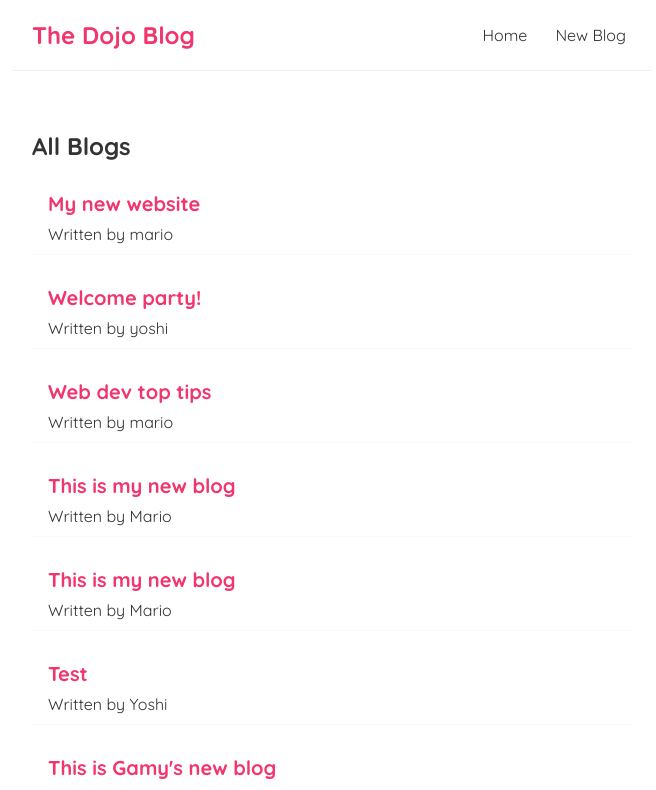
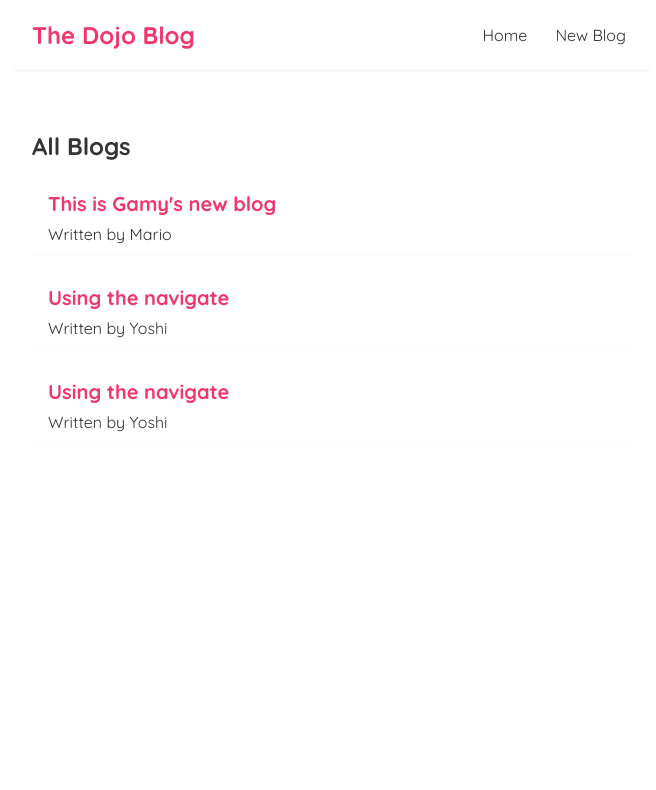
Before and after one commit to Gamygams1234/net-ninja-react-2, a React (Create React App) app: page / in a window 1280 px wide. Shown: the top 790 px of the page, without its empty margins (308-964 px from the left). Built offline with nearby package versions, Linux system fonts and the light colour scheme; data requests are answered from the project's data file.

Commit message:
my solution to deleting

```diff
--- a/data/db.json
+++ b/data/db.json
@@ -1,41 +1,5 @@
 {
   "blogs": [
-    {
-      "title": "My new website",
-      "body": "lorem ipsum...",
-      "author": "mario",
-      "id": 1
-    },
-    {
-      "title": "Welcome party!",
-      "body": "lorem ipsum...",
-      "author": "yoshi",
-      "id": 2
-    },
-    {
-      "title": "Web dev top tips",
-      "body": "lorem ipsum...",
-      "author": "mario",
-      "id": 3
-    },
-    {
-      "title": "This is my new blog",
-      "body": "new blog",
-      "author": "Mario",
-      "id": 4
-    },
-    {
-      "title": "This is my new blog",
-      "body": "new blog",
-      "author": "Mario",
-      "id": 5
-    },
-    {
-      "title": "Test",
-      "body": "test",
-      "author": "Yoshi",
-      "id": 6
-    },
     {
       "title": "This is Gamy's new blog",
       "body": "Hey I like to skate",
--- a/src/BlogDetails.js
+++ b/src/BlogDetails.js
@@ -1,9 +1,22 @@
-import { useParams } from "react-router";
+import {  useParams } from "react-router";
+import { useNavigate } from "react-router-dom";
 import useFetch from "./useFetch";
 
 const BlogDetails = () => {
   const { id } = useParams();
   const { data: blog, isPending, error } = useFetch(`http://localhost:8080/blogs/${id}`);
+  const navigate = useNavigate()
+  const handleDelete = (id)=>{
+    fetch(`http://localhost:8080/blogs/${id}`, { method: "DELETE", headers: { "Content-Type": "application/json" }}).then(() => {
+        console.log(`new blog deleted`);
+
+
+
+      // with react it is navigate now no longer use history
+      navigate("/")
+      });
+
+  }
   return (
     <div className="blog-details">
       {isPending && <div>Loading... </div>}
@@ -13,6 +26,7 @@ const BlogDetails = () => {
 					<h2>{blog.title}</h2>
 					<p>Written by {blog.author}</p>
 					<div>{blog.body}</div>
+                    <button onClick = {()=>{handleDelete(blog.id)}}>Delete</button>
 				</article>
 			)}
     </div>
```
